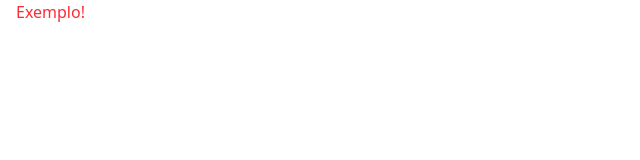
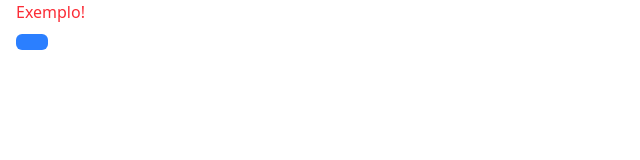
Before and after one commit to Girlaide/moody-landing-page, a React (Vite) app: page / in a window 1280 px wide. Shown: the top 160 px of the page, without its empty margins (0-640 px from the left). Built offline with nearby package versions, Linux system fonts and the light colour scheme.

Commit message:
feat: teste de pull request (#2)

```diff
--- /dev/null
+++ b/src/components/Button.tsx
@@ -0,0 +1,12 @@
+type ButtonProps = React.ButtonHTMLAttributes<HTMLButtonElement>;
+
+export function Button({ children, className, ...props }: ButtonProps) {
+  return (
+    <button
+      className={`px-4 py-2 rounded-md bg-blue-500 text-white hover:bg-blue-600 ${className}`}
+      {...props}
+    >
+      {children}
+    </button>
+  );
+}
--- a/src/components/Hero.tsx
+++ b/src/components/Hero.tsx
@@ -1,7 +1,10 @@
+import { Button } from './Button';
+
 export function Hero() {
   return (
     <>
       <h2 className="text-red-500">Exemplo!</h2>
+      <Button />
     </>
   );
 }
```
